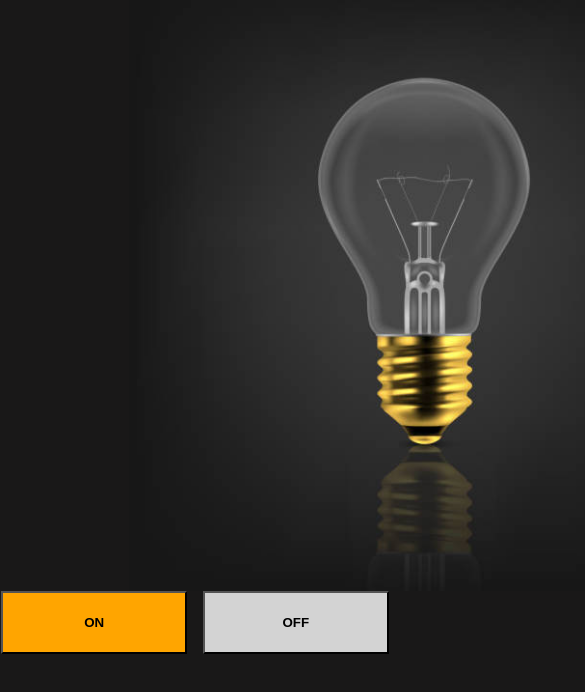
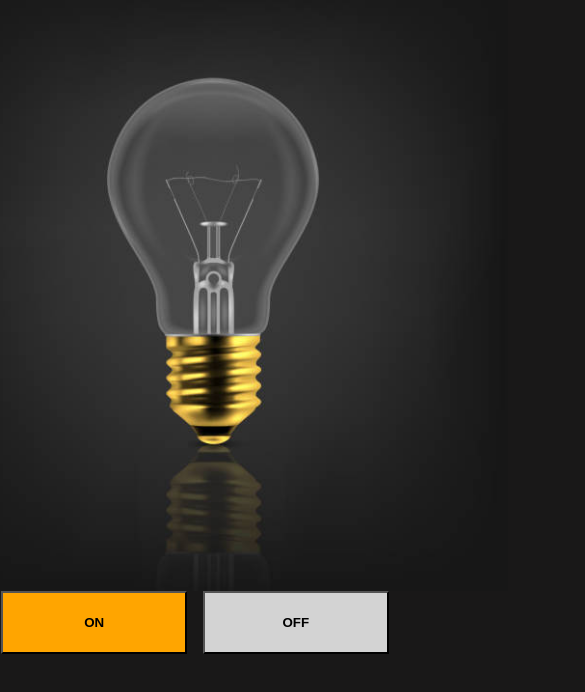
Before and after one commit to Ashish22Gupta/Blub_project, a plain HTML site: page index.html in a window 390 px wide. Shown: the top 692 px of the page, 585 px wide, since content can reach past the window. Drawn offline with Linux system fonts and the light colour scheme.

Commit message:
Update style.css

```diff
--- a/style.css
+++ b/style.css
@@ -46,3 +46,11 @@ body{
      background-color: lightgray;
      margin-top: 30vh;
 }
+@media only screen and (max-width: 1140px){
+ #b1 img{
+    margin-left: -25vh;
+ }
+ #b2 img{
+    margin-left: -25vh;
+ }
+}
```
